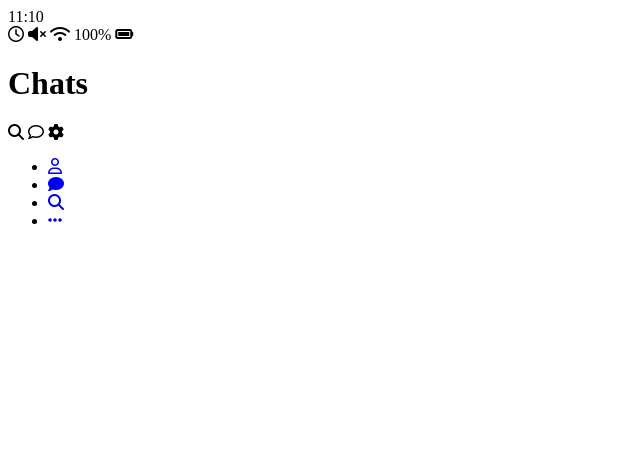
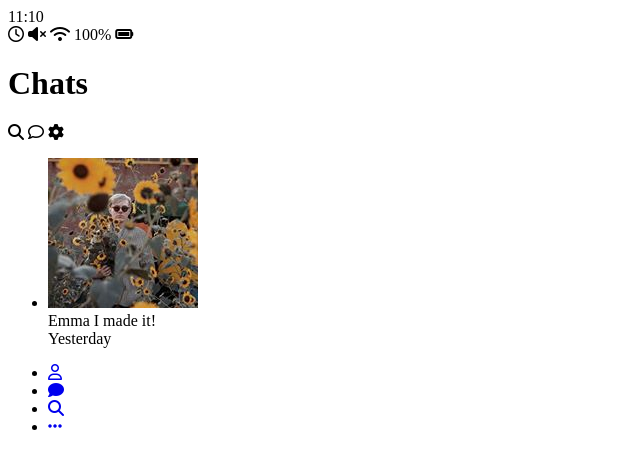
Before and after one commit to seonjuyang/Kakao-clone, a plain HTML site: page Kakao_practice/index.html in a window 1280 px wide. Shown: the whole page, without its empty margins (0-640 px from the left). Drawn offline with Linux system fonts and the light colour scheme.

Commit message:
chats
chats html

```diff
--- a/Kakao_practice/index.html
+++ b/Kakao_practice/index.html
@@ -39,6 +39,22 @@
         </span>
       </div>
     </header>
+    <main class="Chats">
+      <ul class="chats_list">
+        <li class="chats__chat">
+          <div class="chat__column">
+            <img class="chat__avatar" src="image/avatar.jpg" />
+            <div class="chat__content">
+              <span class="chat_username">Emma</span>
+              <span class="Chat_preview">I made it!</span>
+            </div>
+          </div>
+          <div class="chat__column">
+            <span class="chat__timestamp">Yesterday</span>
+          </div>
+        </li>
+      </ul>
+    </main>
     <nav class="nav">
       <ul class="nav__list">
         <li class="nav__list-item">
```
Also changed, not shown: Kakao_practice/image/avatar.jpg (added).
